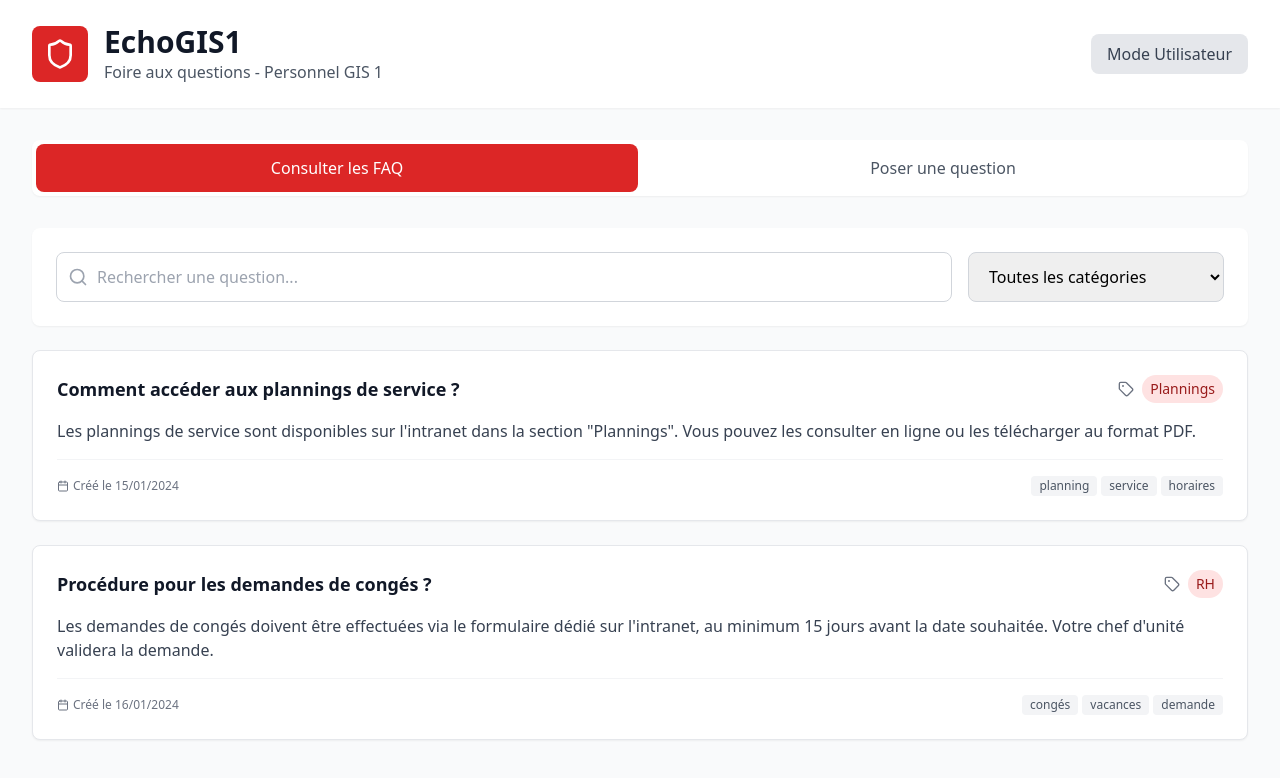
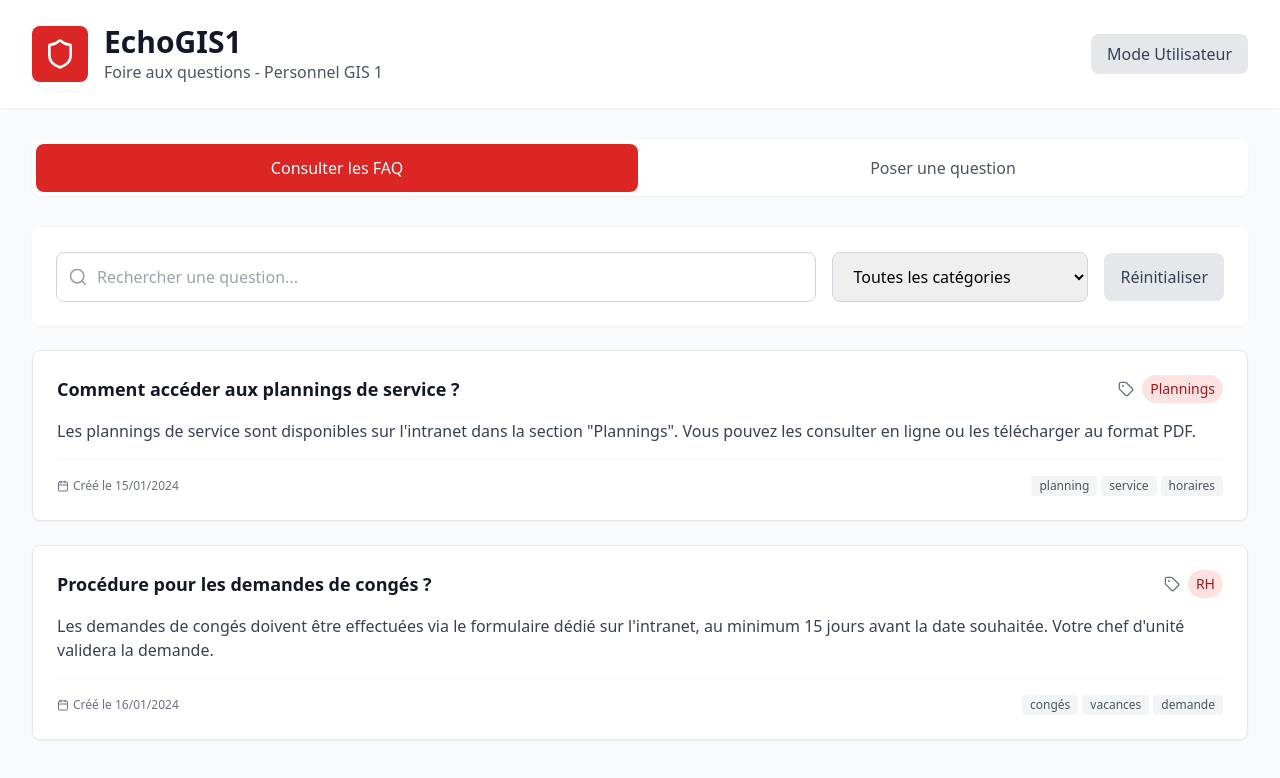
Before and after one commit to yannPGT/EchoGIS1.APP, a React (Vite) app: page / in a window 1280 px wide. Shown: the top 778 px of the page. Built offline with nearby package versions, Linux system fonts and the light colour scheme.

Commit message:
feat: add reset button to search bar

```diff
--- a/src/components/SearchBar.tsx
+++ b/src/components/SearchBar.tsx
@@ -46,6 +46,20 @@ const SearchBar: React.FC<SearchBarProps> = ({
             ))}
           </select>
         </div>
+
+        {/* Reset Button */}
+        <div className="flex items-center">
+          <button
+            type="button"
+            onClick={() => {
+              onSearchChange('');
+              onCategoryChange('');
+            }}
+            className="bg-gray-200 text-gray-700 px-4 py-3 rounded-lg hover:bg-gray-300 transition-colors"
+          >
+            Réinitialiser
+          </button>
+        </div>
       </div>
     </div>
   );
```
